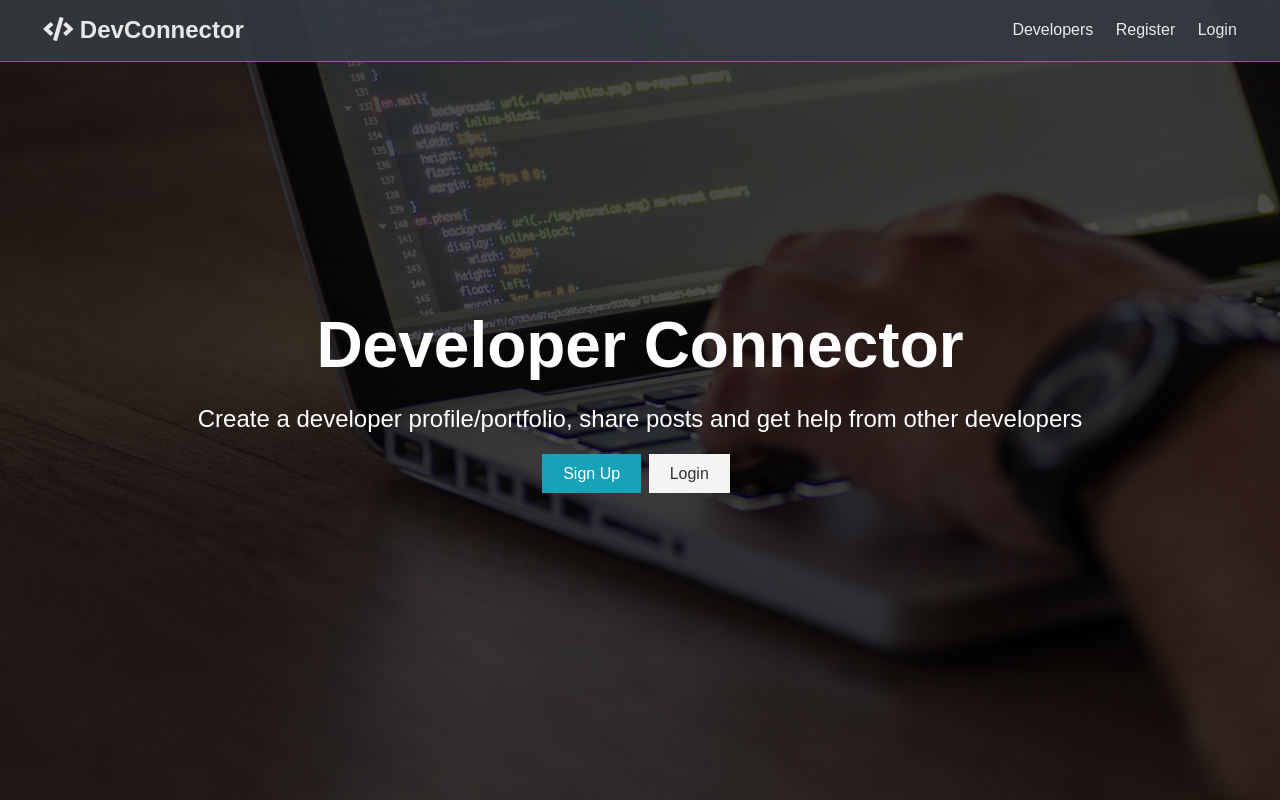
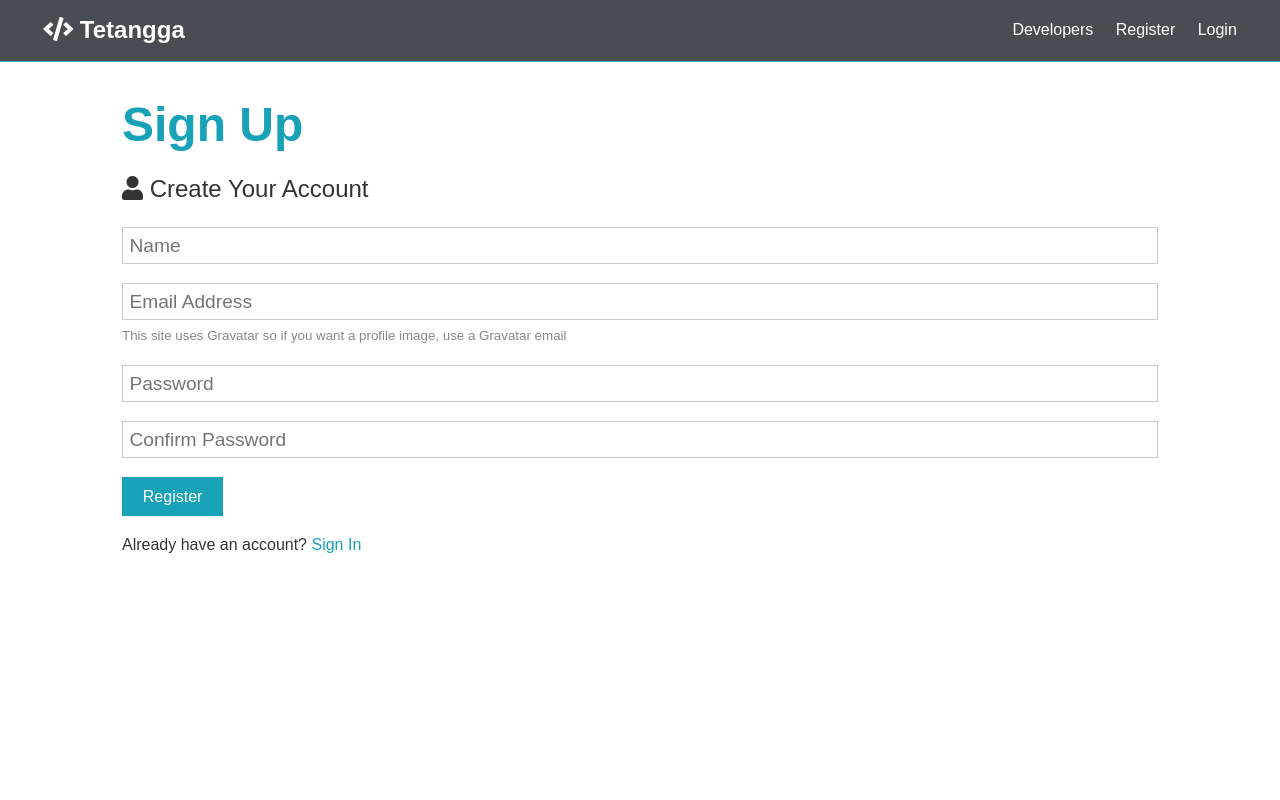
Before and after one commit to ariesastra/mern-social, a React (Create React App) app in the folder client/: page /register in a window 1280 px wide. Built offline with nearby package versions, Linux system fonts and the light colour scheme.

Commit message:
Router and register components

```diff
--- a/client/package.json
+++ b/client/package.json
@@ -43,5 +43,5 @@
       "last 1 safari version"
     ]
   },
-  "proxy": "http://localhost:5000"
+  "proxy": "http://127.0.0.1:5000"
 }
--- a/client/src/App.js
+++ b/client/src/App.js
@@ -1,12 +1,27 @@
 import { Fragment } from 'react';
+import { BrowserRouter as Router, Routes, Route } from 'react-router-dom'
+
 import Navbar from './components/layout/Navbar'
 import Landing from './components/layout/Landing'
+
+import Login from './components/auth/Login'
+import Register from './components/auth/Register'
+
 import './App.css';
 
-const App = () =>
-    <Fragment>
-      <Navbar />
-      <Landing />
-    </Fragment>
+const App = () => {
+  return (
+    <Router>
+      <Fragment>
+        <Navbar />
+        <Routes>
+          <Route path='/' exact element={ <Landing /> } />
+          <Route path='/login' exact element={ <Login /> } />
+          <Route path='/register' exact element={ <Register /> } />
+        </Routes>
+      </Fragment>
+    </Router>
+  )
+}
 
 export default App;
--- /dev/null
+++ b/client/src/apis/serverApi.js
@@ -0,0 +1,7 @@
+const axios = require('axios')
+
+const server = axios.create({
+  baseURL: process.env.HOST
+})
+
+module.exports = server
--- /dev/null
+++ b/client/src/components/auth/Login.js
@@ -0,0 +1,11 @@
+import React from 'react'
+
+const Login = () => {
+  return (
+    <div className='container'>
+      Login
+    </div>
+  )
+}
+
+export default Login
--- /dev/null
+++ b/client/src/components/auth/Register.js
@@ -0,0 +1,102 @@
+import React, { Fragment, useState } from 'react'
+import server from '../../apis/serverApi'
+
+const Register = () => {
+  const [formData, setFormData] = useState({
+    name: '',
+    email: '',
+    password: '',
+    password2: ''
+  })
+  const {
+    name,
+    email,
+    password,
+    password2
+  } = formData
+
+  const onChange = e => setFormData({
+    ...formData,
+    [e.target.name]: e.target.value
+  })
+
+  const onSubmit = async e => {
+    e.preventDefault()
+    if (password !== password2) {
+      console.log('password didnt match');
+    } else {
+      const newUser = {
+        name,
+        email,
+        password
+      }
+
+      try {
+        const result = await server.post('/api/users/register', newUser, {})
+        console.log(result.data);
+      } catch (error) {
+        console.error(error.response.data)
+      }
+    }
+  }
+
+  return (
+  <Fragment>
+    <div className='container'>
+      <h1 className="large text-primary">Sign Up</h1>
+        <p className="lead"><i className="fas fa-user"></i> Create Your Account</p>
+        <form className="form" onSubmit={e => onSubmit(e)}>
+          <div className="form-group">
+            <input
+              type="text"
+              placeholder="Name"
+              name="name"
+              required
+              value={name}
+              onChange={e => onChange(e)}
+            />
+          </div>
+          <div className="form-group">
+            <input
+              type="email"
+              placeholder="Email Address"
+              name="email"
+              value={email}
+              onChange={e => onChange(e)}
+            />
+            <small className="form-text"
+              >This site uses Gravatar so if you want a profile image, use a
+              Gravatar email</small
+            >
+          </div>
+          <div className="form-group">
+            <input
+              type="password"
+              placeholder="Password"
+              name="password"
+              minLength="6"
+              value={password}
+              onChange={e => onChange(e)}
+            />
+          </div>
+          <div className="form-group">
+            <input
+              type="password"
+              placeholder="Confirm Password"
+              name="password2"
+              minLength="6"
+              value={password2}
+              onChange={e => onChange(e)}
+            />
+          </div>
+          <input type="submit" className="btn btn-primary" value="Register" />
+        </form>
+        <p className="my-1">
+          Already have an account? <a href="login.html">Sign In</a>
+        </p>
+    </div>
+  </Fragment>
+  )
+}
+
+export default Register
--- a/client/src/components/layout/Landing.js
+++ b/client/src/components/layout/Landing.js
@@ -1,4 +1,5 @@
 import React from 'react'
+import { Link } from 'react-router-dom'
 
 const Landing = () => {
   return (
@@ -11,8 +12,8 @@
             other developers
           </p>
           <div className="buttons">
-            <a href="register.html" className="btn btn-primary">Sign Up</a>
-            <a href="login.html" className="btn btn-light">Login</a>
+            <Link to="/register" className="btn btn-primary">Sign Up</Link>
+            <Link to="/login" className="btn btn-light">Login</Link>
           </div>
         </div>
       </div>
--- a/client/src/components/layout/Navbar.js
+++ b/client/src/components/layout/Navbar.js
@@ -1,15 +1,16 @@
 import React from 'react'
+import { Link } from 'react-router-dom'
 
 const Navbar = () => {
   return (
     <nav className="navbar bg-dark">
       <h1>
-        <a href="index.html"><i className="fas fa-code"></i> DevConnector</a>
+        <Link to="/"><i className="fas fa-code"></i> Tetangga</Link>
       </h1>
       <ul>
-        <li><a href="profiles.html">Developers</a></li>
-        <li><a href="register.html">Register</a></li>
-        <li><a href="login.html">Login</a></li>
+        <li><Link to="!#">Developers</Link></li>
+        <li><Link to="/register">Register</Link></li>
+        <li><Link to="/login">Login</Link></li>
       </ul>
     </nav>
   )
--- a/package.json
+++ b/package.json
@@ -28,5 +28,6 @@
   "devDependencies": {
     "concurrently": "^6.5.1",
     "nodemon": "^2.0.15"
-  }
+  },
+  "proxy": "http://127.0.0.1:5000"
 }
```
Also changed, not shown: 2 other files (tests, documents, lock files or other folders).
